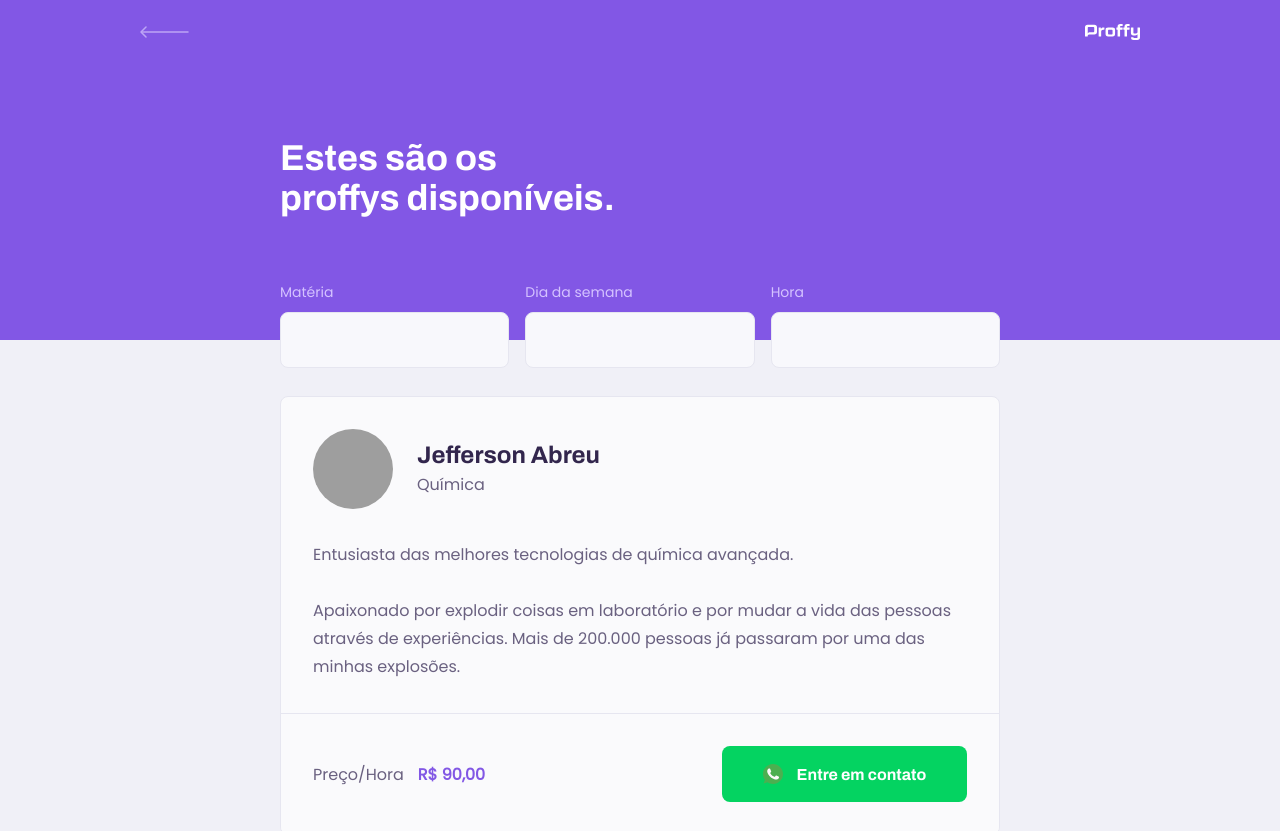
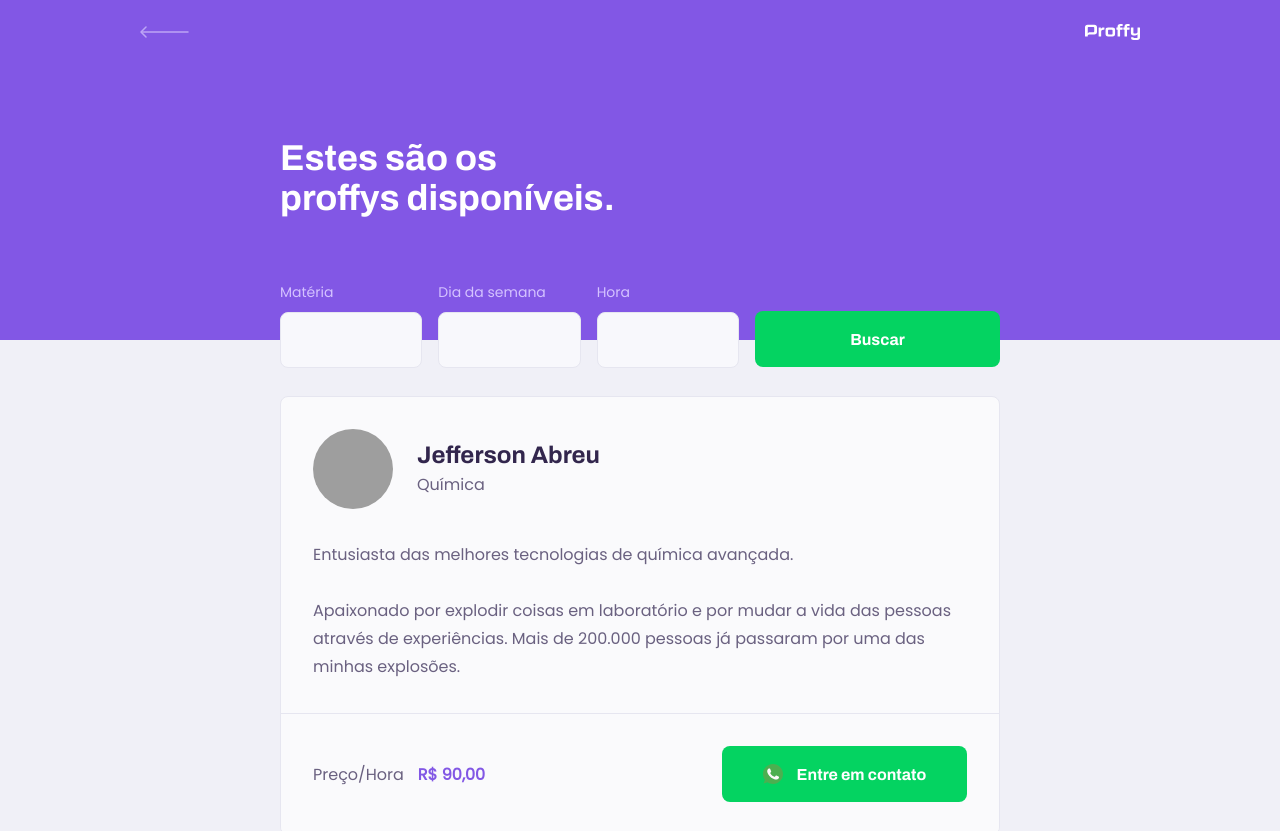
Before and after one commit to Nabucodono5or/nlw_web_app, a React (Create React App) app: page /study in a window 1280 px wide. Shown: the top 831 px of the page. Built offline with nearby package versions, Linux system fonts and the light colour scheme; grey boxes are pictures that could not be loaded.

Commit message:
adcionando botão de busca

```diff
--- a/src/pages/TeacherList/index.tsx
+++ b/src/pages/TeacherList/index.tsx
@@ -12,6 +12,7 @@ function TeacherList() {
           <Input name="subject"  label="Matéria"/>
           <Input name="week_day"  label="Dia da semana"/>
           <Input name="time"  label="Hora"/>
+          <button type="submit">Buscar</button>
         </form>
       </PageHeader>
 
--- a/src/pages/TeacherList/style.css
+++ b/src/pages/TeacherList/style.css
@@ -16,6 +16,25 @@
   color: var(--color-text-in-primary);
 }
 
+#search-teachers button {
+  width: 100%;
+  background: var(--color-secundary);
+  color: var(--color-button-text);
+  border: 0;
+  cursor: pointer;
+  border-radius: 0.8rem;
+  font: 700 1.4rem Archivo;
+  display: flex;
+  align-items: center;
+  justify-content: space-evenly;
+  height: 5.6rem;
+  margin-top: 3.2rem;
+  transition: 0.2s;
+}
+
+#search-teachers button:hover {
+  background: var(--color-secundary-dark);
+}
 
 @media (min-width: 700px) {
   #page-teacher-list {
@@ -24,7 +43,7 @@
 
   #search-teachers {
     display: grid;
-    grid-template-columns: repeat(3, 1fr);
+    grid-template-columns: repeat(4, 1fr);
     column-gap: 1.6rem;
     position: absolute;
     bottom: -28px;
@@ -39,4 +58,11 @@
     max-width: 720px;
     margin: 0 auto;
   }
+
+  #search-teachers button {
+    justify-content: center;
+    width: 24.5rem;
+    font-size: 1.6rem;
+  }
+
 }
```
